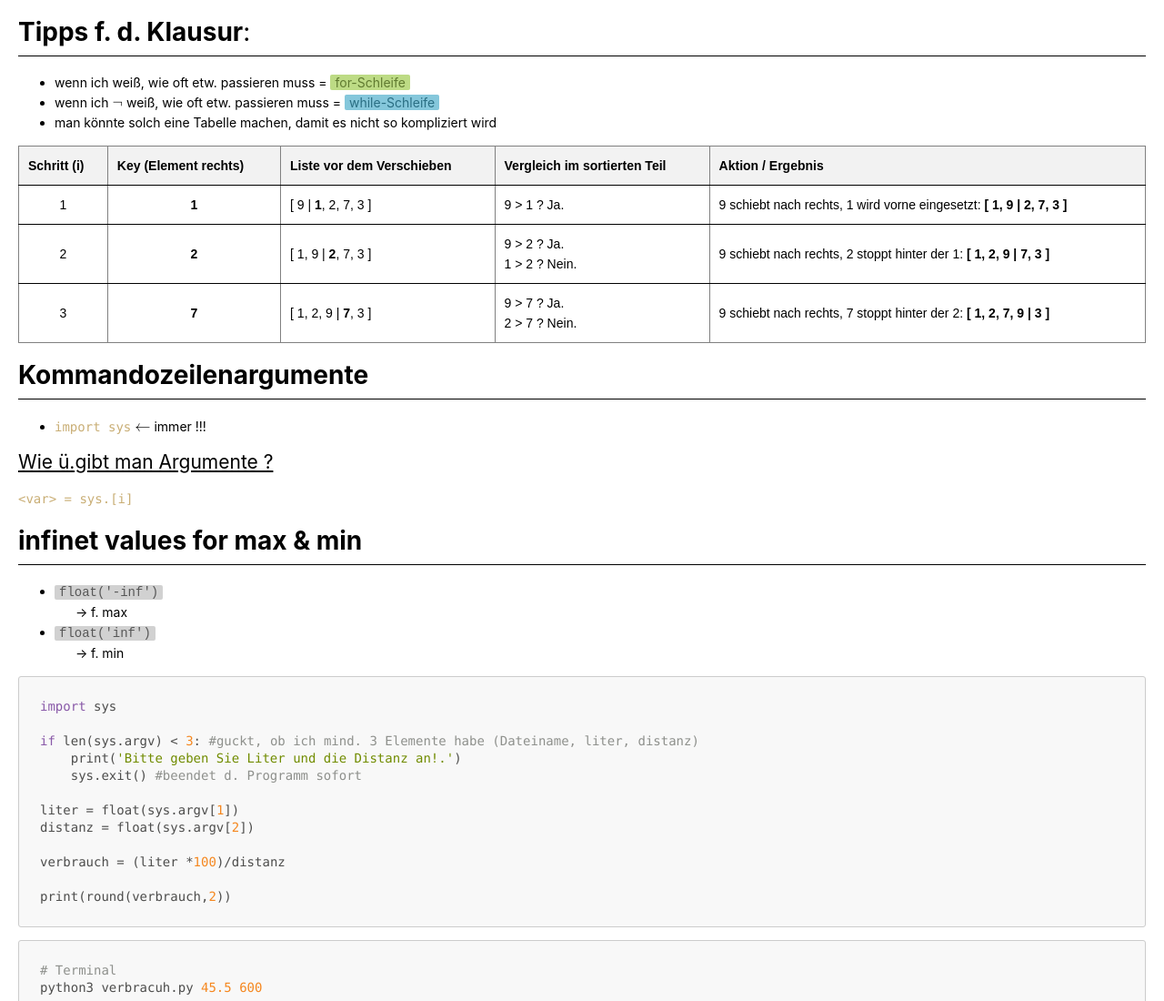
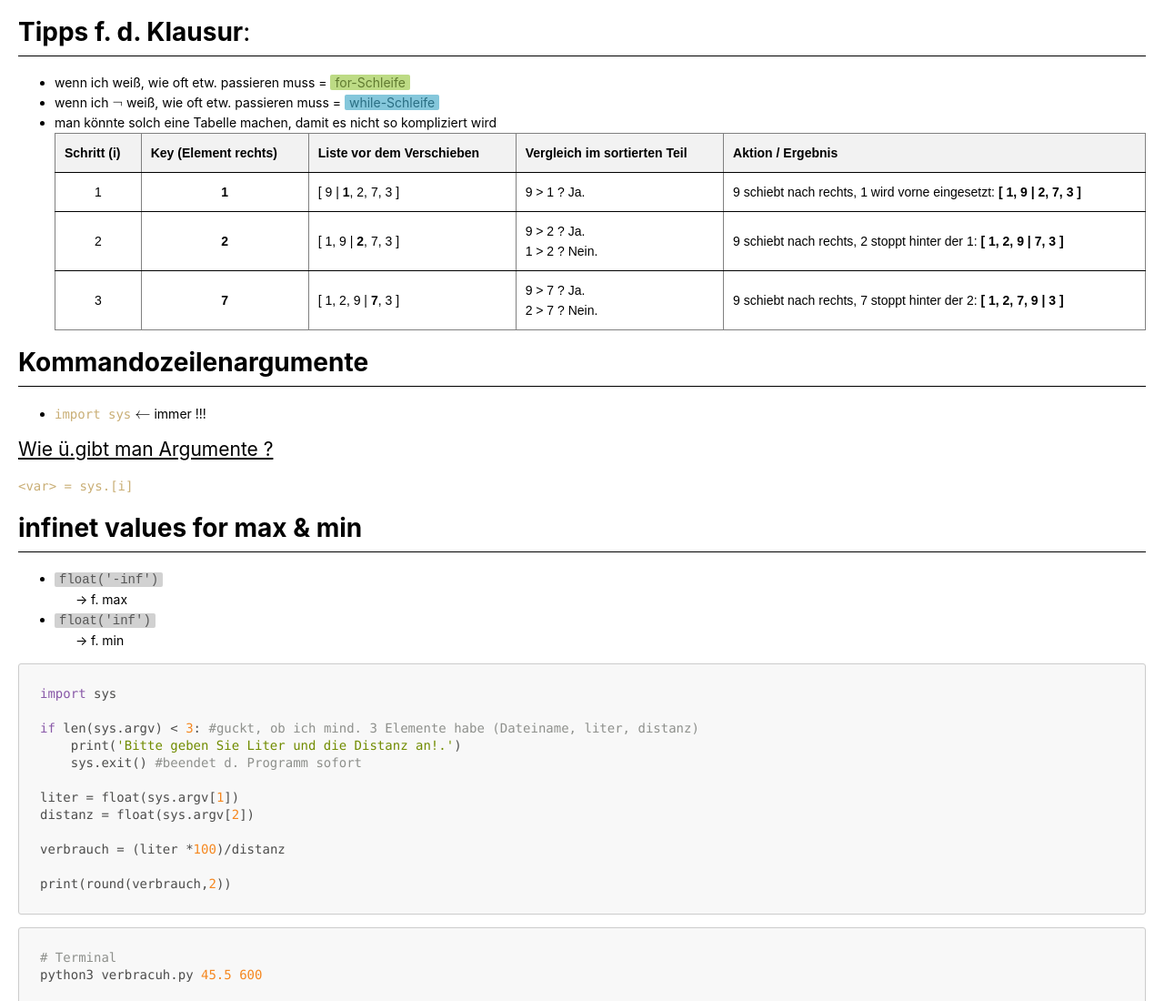
Before and after one commit to aepeessla/Uni_Lernblaetter, a plain HTML site: page EiP_Lernblatt/EiP_Lernblatt.html in a window 1280 px wide. Shown: the top 1100 px of the page at 91% size. Drawn offline with nearby package versions, Linux system fonts and the light colour scheme; some packages are replaced by stand-ins of ours; a script that the page names is missing.

Commit message:
Update EiP_Lernblatt.html

```diff
--- a/EiP_Lernblatt/EiP_Lernblatt.html
+++ b/EiP_Lernblatt/EiP_Lernblatt.html
@@ -387,9 +387,7 @@ code {
 <ul>
 <li>wenn ich weiß, wie oft etw. passieren muss = <span style="background-color: #bddb85; color: #607a30; padding: 0px 5px; border-radius: 2px;">for-Schleife</span></li>
 <li>wenn ich $\lnot$ weiß, wie oft etw. passieren muss = <span style="background-color: #85c7db; color: #2a6e83; padding: 0px 5px; border-radius: 2px;">while-Schleife</span></li>
-<li>man könnte solch eine Tabelle machen, damit es nicht so kompliziert wird</li>
-</ul>
-<table border="1" style="border-collapse: collapse; width: 100%; font-family: sans-serif;">
+<li>man könnte solch eine Tabelle machen, damit es nicht so kompliziert wird  <table border="1" style="border-collapse: collapse; width: 100%; font-family: sans-serif;">
   <thead>
       <tr style="background-color: #f2f2f2;">
       <th style="padding: 10px;">Schritt (i)</th>
@@ -423,6 +421,8 @@ code {
       </tr>
   </tbody>
   </table>
+</li>
+</ul>
 <h1 id="kommandozeilenargumente"><strong>Kommandozeilenargumente</strong></h1>
 <ul>
 <li><code>import sys</code> $\leftarrow$ immer !!!</li>
```
Lines whose indentation alone changed are shown as unchanged.
